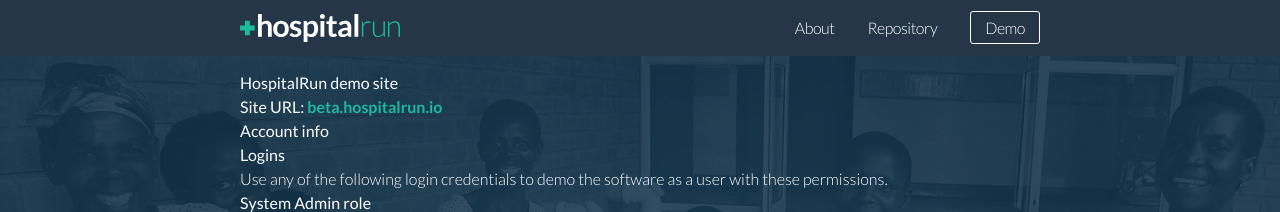
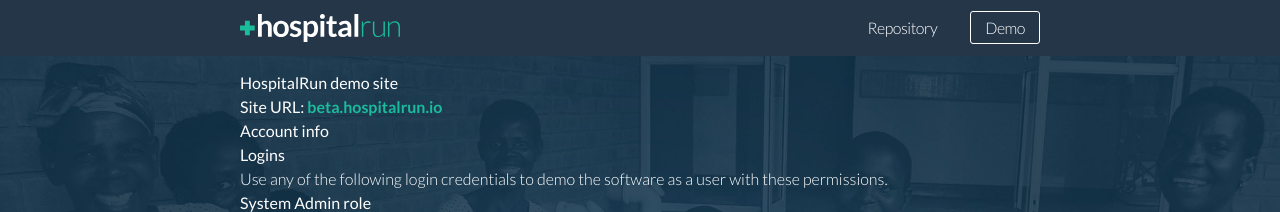
Before and after one commit to HospitalRun/hospitalrun.io, a Jekyll site: the page built from demo/index.md, in a window 1280 px wide. Shown: the top 212 px of the page. Built offline with Jekyll 4.4.1, drawn with Linux system fonts in a browser that asks for light colours.

Commit message:
remove about link because NO PAGE

```diff
--- a/_includes/header.html
+++ b/_includes/header.html
@@ -100,7 +100,6 @@
         </svg>
       </a>
       <div class="trigger">
-        <a class="page-link" href="/about">About</a>
         <a class="page-link" href="https://github.com/HospitalRun">Repository</a>
         <a class="page-link primary-cta" href="/demo">Demo</a>
       </div>
```
